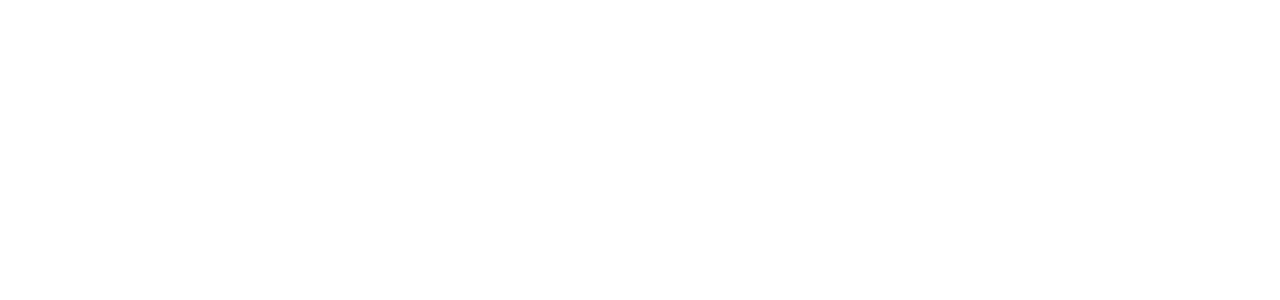
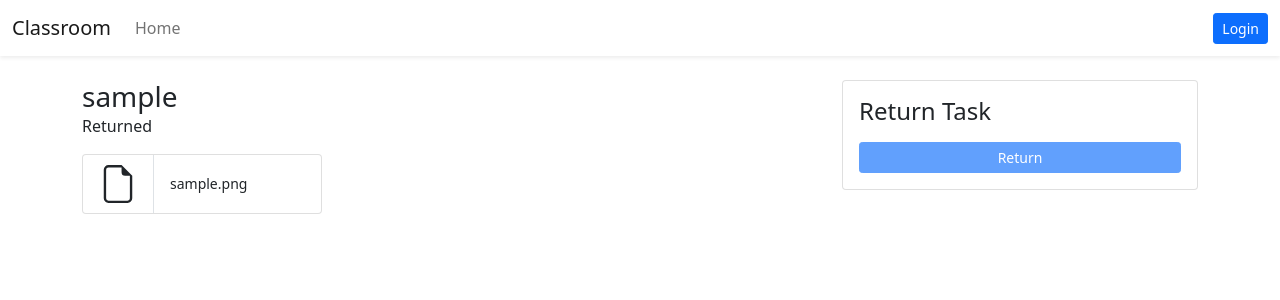
Before and after one commit to purwasadr/capstone, a Django app: page /1/tasks/1/submission/1/detail in a window 1280 px wide. Before the commit the part shown is empty. Shown: the top 300 px of the page. Run offline with Django 4.2, Linux system fonts and the light colour scheme; tables that the repository leaves empty hold one stand-in row (values such as "Sample post"); parts of the project's set-up code (start-up, migrations or seed data) failed here and were passed over.

Commit message:
Add href in card and add status

```diff
--- a/classroom/templates/classroom/task-submission-detail.html
+++ b/classroom/templates/classroom/task-submission-detail.html
@@ -1,14 +1,14 @@
-{% extends 'classroom/layout.html' %}
+{% extends 'classroom/layout-main.html' %}
 {% block body %}
 
 <div class="row">
     <div class="col-lg-8">
         <h3 class="mb-0">{{ user_submission.username }}</h3>
-        <div class="mb-3">{% if is_user_submit %}Turned in{% else %}Assigned{% endif %}</div>
+        <div class="mb-3">{% if task_user_is_returned %}Returned{% elif is_user_submit %}Turned in{% else %}Assigned{% endif %}</div>
 
-        <div class="row">
+        <div class="row gx-2">
             {% for file in submitted_files %}
-            <div class="col-md-6">
+            <div class="col-md-4">
                 <div class="card w-100 flex-row mb-2">
                     <div class="card-header bg-transparent rounded-0 border-bottom-0 border-end px-3">
                         <div class="" style="width: 38px; padding-top: 2px; padding-bottom: 2px;">
@@ -20,7 +20,7 @@
                     <div class="card-body d-flex flex-column justify-content-center">
                         <div class="line-clamp-1 small">{{ file.filename }}</div>
                     </div>
-                    <a href="" class="stretched-link"></a>
+                    <a href="{% url 'task-submission-file' file.id %}" class="stretched-link"></a>
                 </div>
             </div>
         {% empty %}
```
